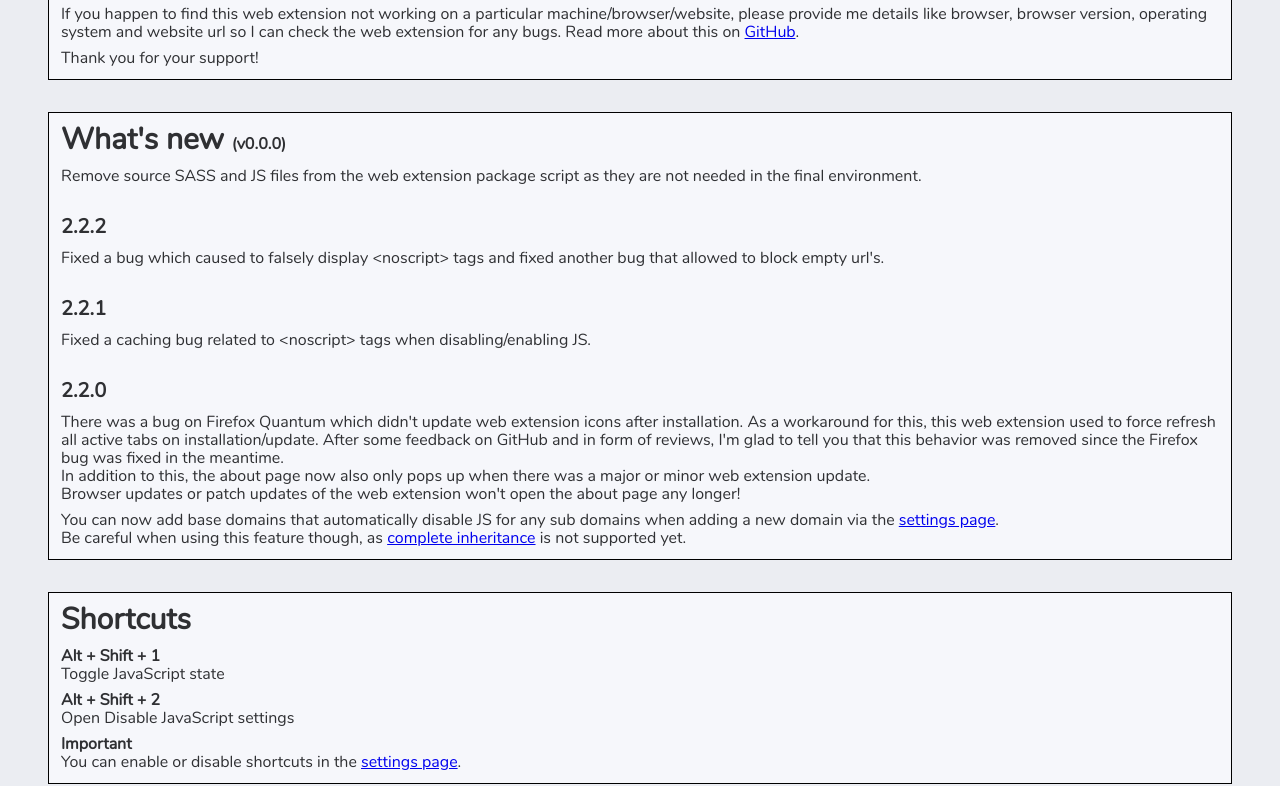
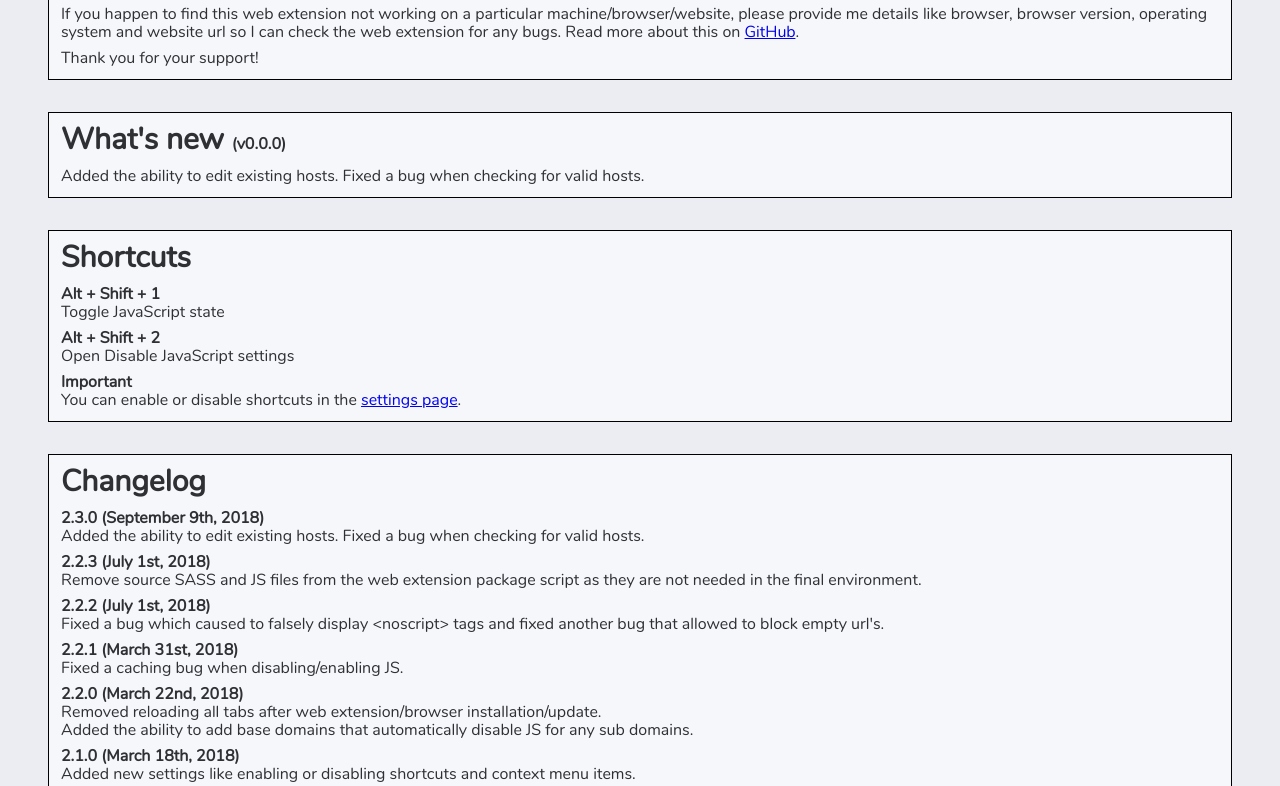
Before and after one commit to dpacassi/disable-javascript, a browser extension: page pages/about.html in a window 1280 px wide. Shown: the part 787-1573 px from the top of the page. Drawn offline with Linux system fonts and the light colour scheme.

Commit message:
Prepare new web extension release

```diff
--- a/manifest-gecko.json
+++ b/manifest-gecko.json
@@ -2,7 +2,7 @@
   "author": "David Pacassi Torrico",
   "manifest_version": 2,
   "name": "Disable JavaScript",
-  "version": "2.2.3",
+  "version": "2.3.0",
   "description": "Adds the ability to disable JavaScript on specific sites.",
   "homepage_url": "https://github.com/dpacassi/disable-javascript",
   "default_locale": "en",
--- a/package.json
+++ b/package.json
@@ -1,6 +1,6 @@
 {
   "name": "disable-javascript",
-  "version": "2.2.2",
+  "version": "2.3.0",
   "description": "Adds the ability to disable JavaScript on specific sites.",
   "author": "David Pacassi Torrico",
   "license": "MIT",
--- a/pages/about.html
+++ b/pages/about.html
@@ -51,25 +51,7 @@
 
         <article>
           <h2 id="whats-new-title">What's new</h2>
-          <p>Remove source SASS and JS files from the web extension package script as they are not needed in the final environment.</p>
-          <h4>2.2.2</h4>
-          <p>Fixed a bug which caused to falsely display &lt;noscript&gt; tags and fixed another bug that allowed to block empty url's.</p>
-          <h4>2.2.1</h4>
-          <p>Fixed a caching bug related to &lt;noscript&gt; tags when disabling/enabling JS.</p>
-          <h4>2.2.0</h4>
-          <p>
-            There was a bug on Firefox Quantum which didn't update web extension icons after installation.
-            As a workaround for this, this web extension used to force refresh all active tabs on installation/update.
-            After some feedback on GitHub and in form of reviews, I'm glad to tell you that this behavior was removed since the Firefox bug was fixed in the meantime.<br />
-
-            In addition to this, the about page now also only pops up when there was a major or minor web extension update.<br />
-            Browser updates or patch updates of the web extension won't open the about page any longer!
-          </p>
-          <p>
-            You can now add base domains that automatically disable JS for any sub domains when adding a new domain via the
-            <a href="options.html">settings page</a>.<br />
-            Be careful when using this feature though, as <a href="https://github.com/dpacassi/disable-javascript/issues/18" target="_blank">complete inheritance</a> is not supported yet.
-          </p>
+          <p>Added the ability to edit existing hosts. Fixed a bug when checking for valid hosts.</p>
         </article>
 
         <article id="shortcuts">
@@ -93,6 +75,10 @@
         <article>
           <h2>Changelog</h2>
           <ul>
+            <li>
+              <strong>2.3.0 (September 9th, 2018)</strong><br />
+              Added the ability to edit existing hosts. Fixed a bug when checking for valid hosts.
+            </li>
             <li>
               <strong>2.2.3 (July 1st, 2018)</strong><br />
               Remove source SASS and JS files from the web extension package script as they are not needed in the final environment.
```
Also changed, not shown: manifest.json, 1 other file.
